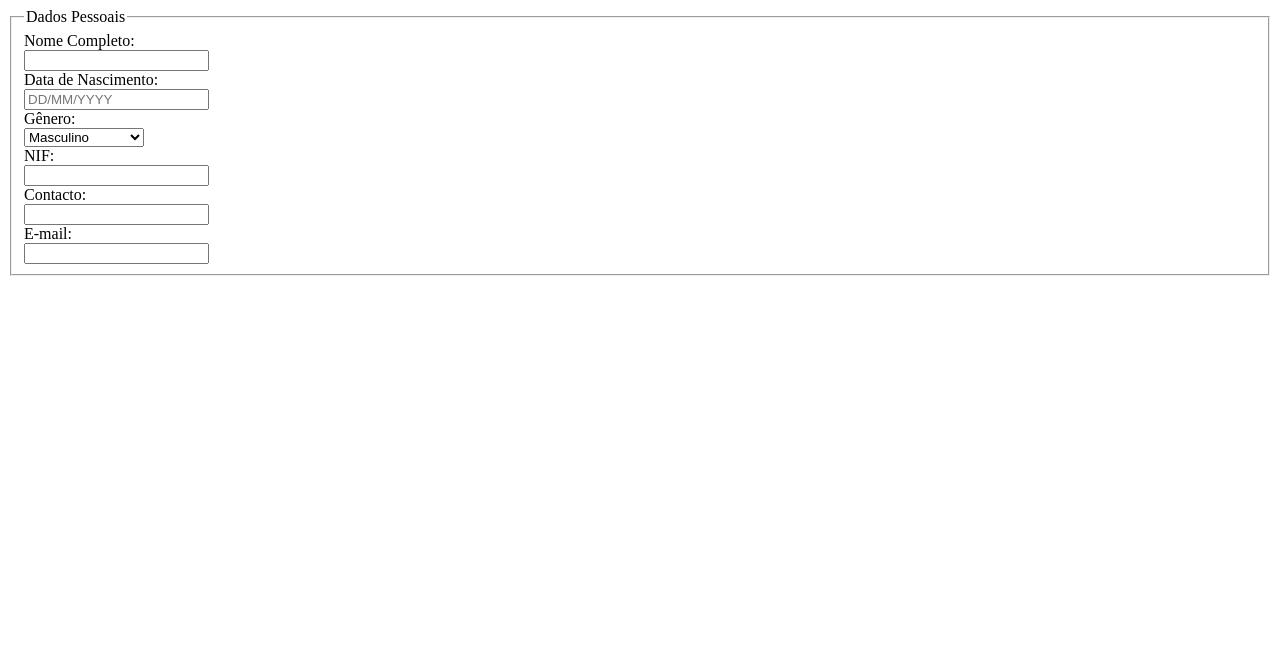
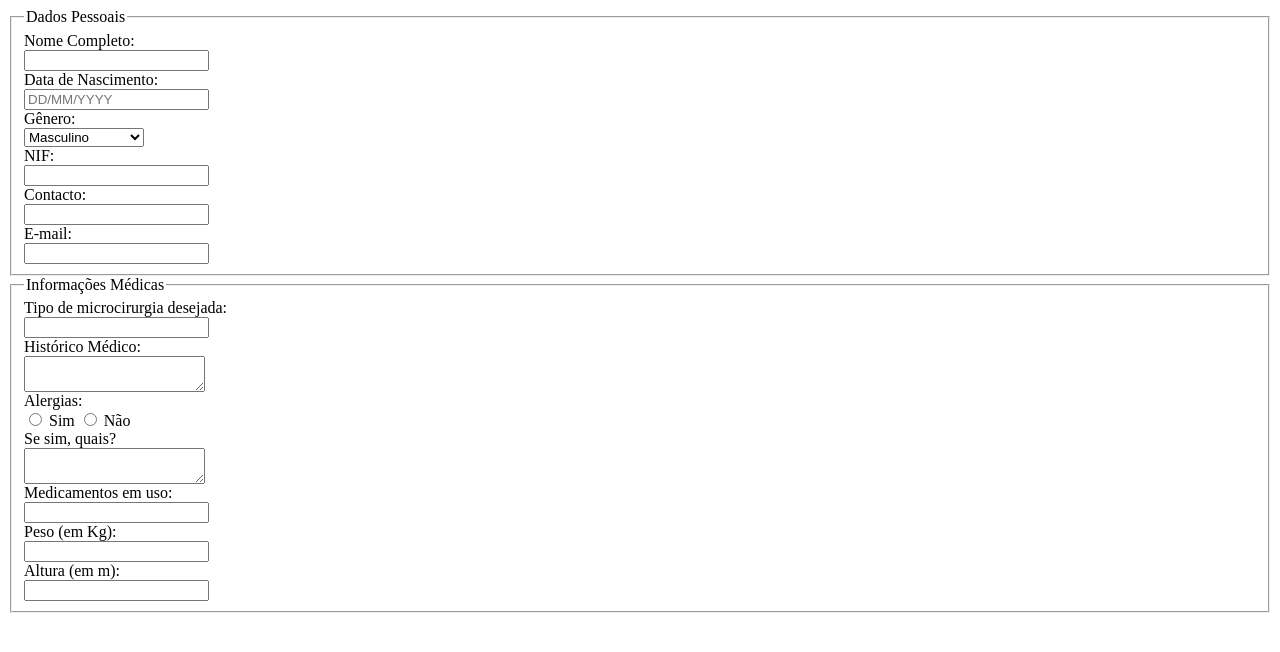
Before and after one commit to feliperosilva/microcirurgia-form, a plain HTML site: page index.html in a window 1280 px wide. Drawn offline with Linux system fonts and the light colour scheme.

Commit message:
Add new field on form for Medical Information

```diff
--- a/index.html
+++ b/index.html
@@ -26,6 +26,28 @@
             <label style="display: block;">E-mail:</label>
             <input type="text" style="display: block;">
         </fieldset>
+        <fieldset>
+            <legend>Informações Médicas</legend>
+            <label style="display: block;">Tipo de microcirurgia desejada:</label>
+            <input type="text" style="display: block;">
+            <label style="display: block;">Histórico Médico:</label>
+            <textarea type="text" style="display: block;"></textarea>
+            <label style="display: block;">Alergias:</label>
+            <label>
+                <input type="radio"> Sim
+            </label>
+            <label>
+                <input type="radio"> Não
+            </label>
+            <label style="display: block;">Se sim, quais?</label>
+            <textarea type="text" style="display: block;"></textarea>
+            <label style="display: block;">Medicamentos em uso:</label>
+            <input type="text" style="display: block;">
+            <label style="display: block;">Peso (em Kg):</label>
+            <input type="text" style="display: block;">
+            <label style="display: block;">Altura (em m):</label>
+            <input type="text" style="display: block;">
+        </fieldset>
     </form>
 </body>
 </html>
```
